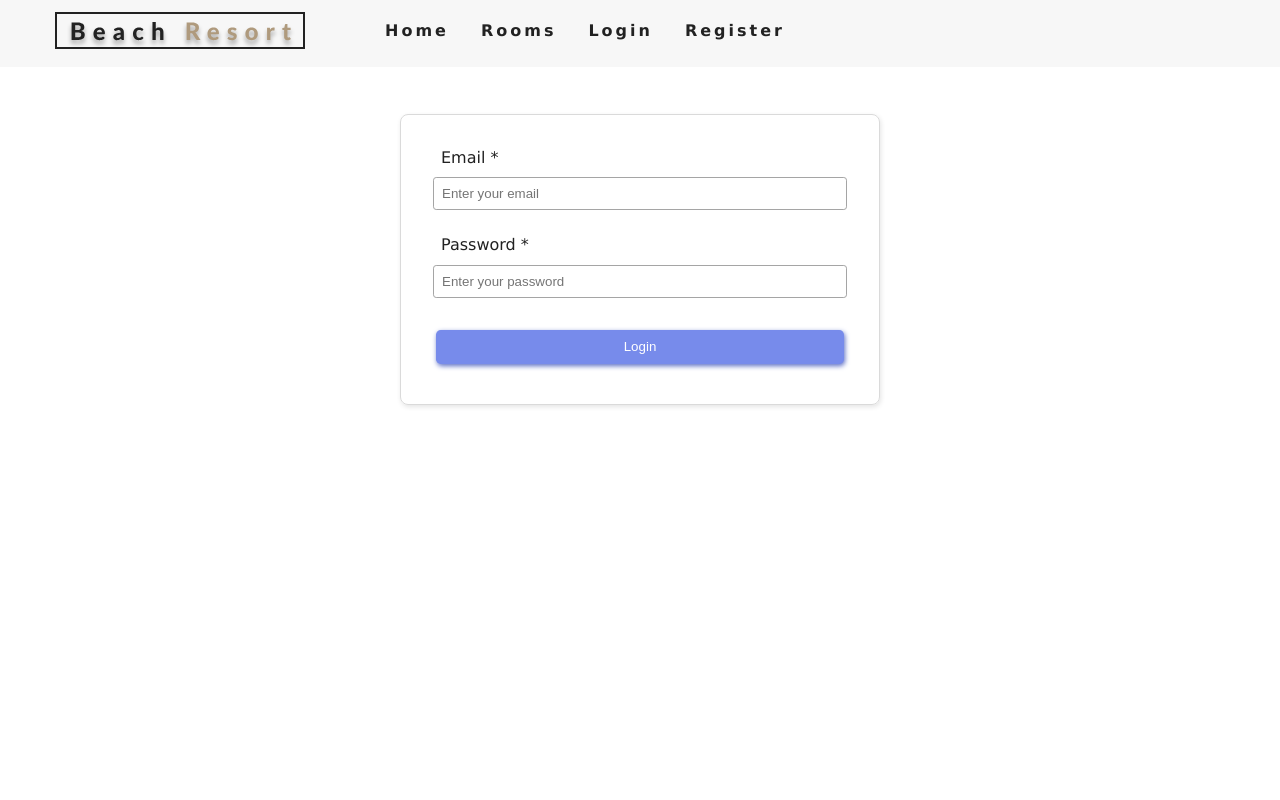
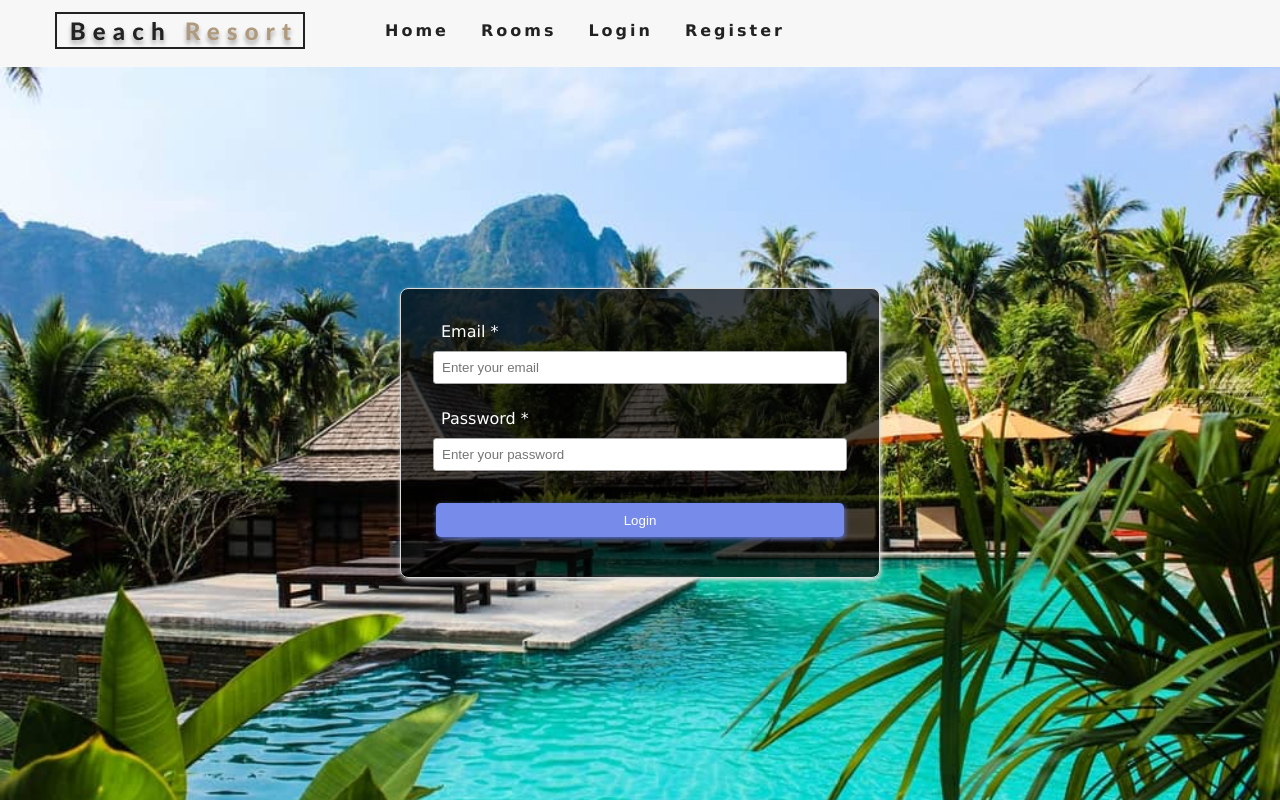
Before and after one commit to karn21/resort, a React (Create React App) app: page /login in a window 1280 px wide. Built offline with nearby package versions, Linux system fonts and the light colour scheme; no server answers.

Commit message:
redesign auth pages

```diff
--- a/src/App.css
+++ b/src/App.css
@@ -134,7 +134,7 @@ h6 {
 }
 
 .show-nav {
-  height: 100px;
+  height: 200px;
 }
 @media screen and (min-width: 768px) {
   .nav-btn {
@@ -158,7 +158,8 @@ h6 {
 /* end of navbar */
 /* Hero */
 .defaultHero,
-.roomsHero {
+.roomsHero,
+.authHero {
   min-height: calc(100vh - 66px);
   background: url("./images/defaultBcg.jpeg") center/cover no-repeat;
   display: flex;
@@ -168,6 +169,9 @@ h6 {
 .roomsHero {
   background-image: url("./images/room-2.jpeg");
   min-height: 60vh;
+}
+.authHero {
+  background-image: url("./images/rooms-3.jpeg");
 }
 /* End of Hero */
 /* Banner */
--- a/src/actions/Auth.js
+++ b/src/actions/Auth.js
@@ -58,7 +58,7 @@ export const logout = () => (dispatch, getState) => {
   dispatch({ type: AUTH_START });
   const config = getConfig(getState);
   axios
-    .get("/api/accounts/logout/", config)
+    .get("/api/accounts/logout", config)
     .then((res) => {
       dispatch({ type: LOGOUT });
       console.log(res.data);
--- a/src/pages/auth/Login.js
+++ b/src/pages/auth/Login.js
@@ -4,6 +4,8 @@ import { login } from "../../actions/Auth";
 import { connect } from "react-redux";
 import { Redirect } from "react-router-dom";
 import propTypes from "prop-types";
+import Hero from "../../components/Hero";
+import Banner from "../../components/Banner";
 
 export class Login extends Component {
   static propTypes = {
@@ -32,6 +34,7 @@ export class Login extends Component {
       return <Redirect to="/"></Redirect>;
     } else {
       return (
+        <Hero hero="authHero">
           <section>
             <div className="form-container">
               <form onSubmit={this.handleSubmit}>
@@ -61,6 +64,7 @@ export class Login extends Component {
               </form>
             </div>
           </section>
+        </Hero>
       );
     }
   }
--- a/src/pages/auth/Signup.js
+++ b/src/pages/auth/Signup.js
@@ -2,6 +2,7 @@ import React, { Component } from "react";
 import { connect } from "react-redux";
 import { register } from "../../actions/Auth";
 import propTypes from "prop-types";
+import Hero from "../../components/Hero";
 
 export class Signup extends Component {
   static propTypes = {
@@ -34,6 +35,7 @@ export class Signup extends Component {
 
   render() {
     return (
+      <Hero hero="authHero">
         <section>
           <div className="form-container">
             <form onSubmit={this.handleSubmit}>
@@ -91,6 +93,7 @@ export class Signup extends Component {
             </form>
           </div>
         </section>
+      </Hero>
     );
   }
 }
--- a/src/pages/auth/auth.css
+++ b/src/pages/auth/auth.css
@@ -10,11 +10,13 @@ section {
   text-align: center;
   justify-content: center;
   margin: 3rem auto;
-  width: 30rem;
+  width: 90vw;
   border: 1px solid rgb(218, 218, 218);
-  padding: 1rem 1.5rem;
+  padding: 0.5rem;
   border-radius: 0.5rem;
   box-shadow: 1px 2px 5px #e5e5e5;
+  background: rgba(0, 0, 0, 0.7);
+  color: #fff;
 }
 
 .field-group {
@@ -44,7 +46,7 @@ input[type="email"]:focus {
   border-color: var(--primaryColor);
 }
 
-button {
+form button {
   width: 95%;
   background-color: var(--primaryColor);
   color: #fff;
@@ -56,7 +58,14 @@ button {
   box-shadow: 1px 2px 5px #5d6fc5;
 }
 
-button:hover {
+form button:hover {
   background-color: #5d6fc5;
   cursor: pointer;
 }
+
+@media screen and (min-width: 768px) {
+  .form-container {
+    width: 30rem;
+    padding: 1rem 1.5rem;
+  }
+}
```
Also changed, not shown: src/images/rooms-3.jpeg (added), 1 other file (tests, documents, lock files or other folders). Lines whose indentation alone changed are shown as unchanged.
